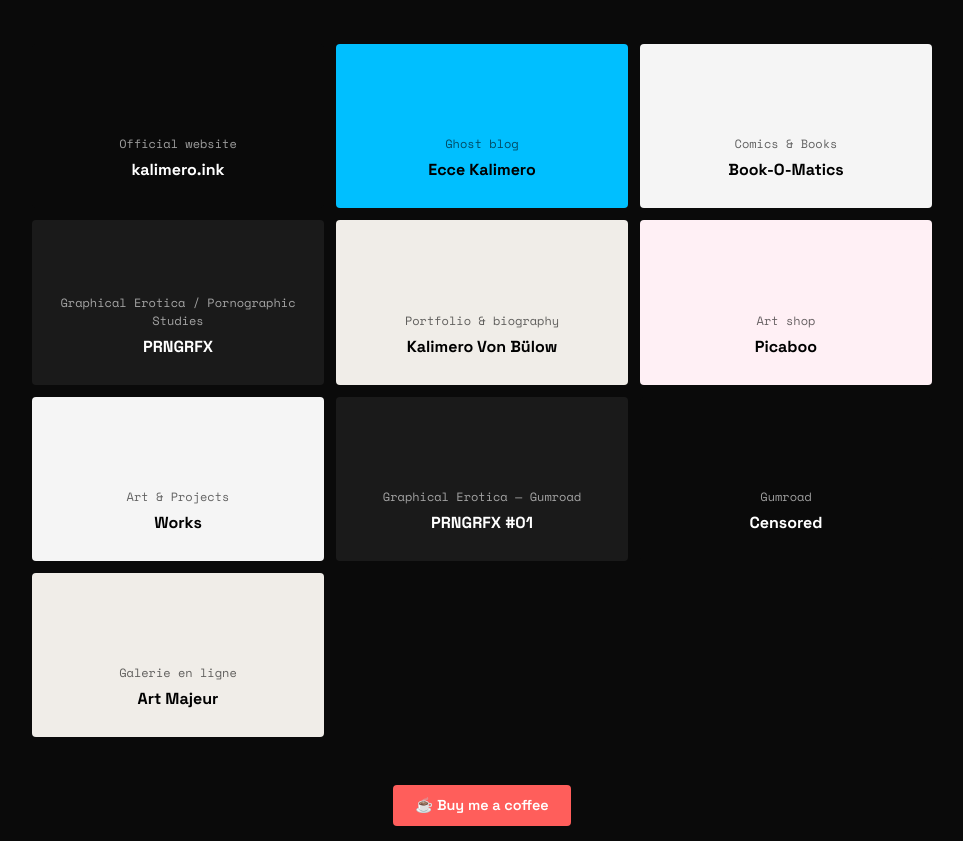
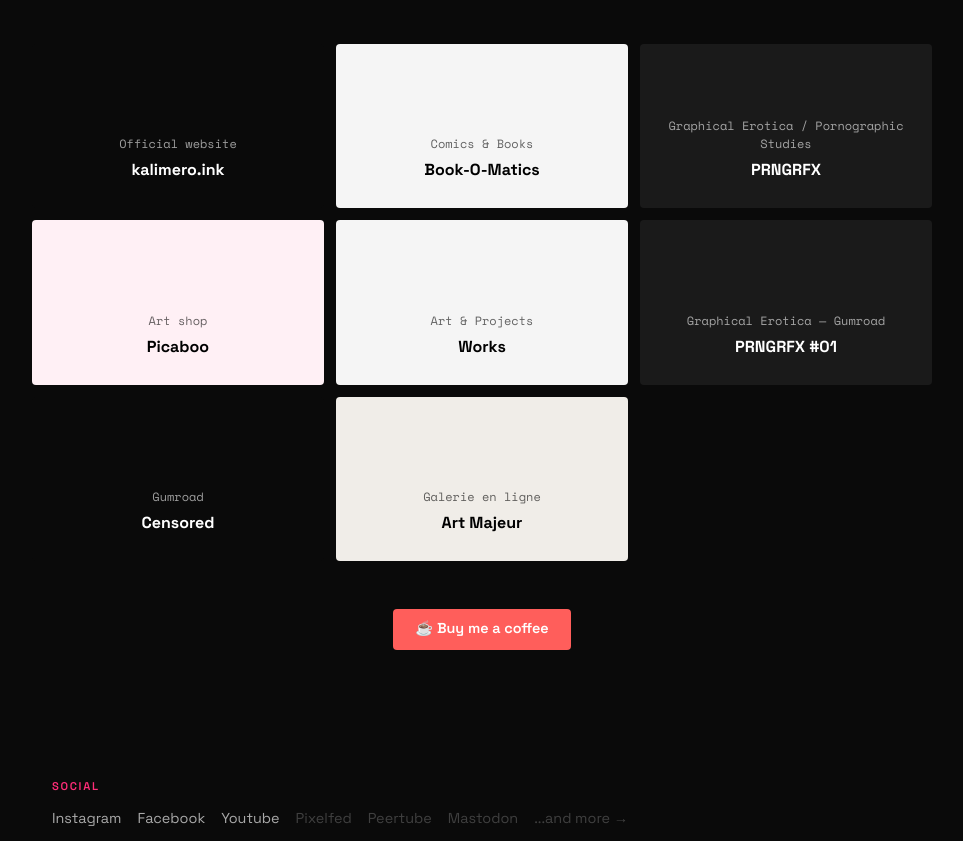
Before and after one commit to Kalimero-Von-Bulow/stationservice, a React (Vite) app: page / in a window 1280 px wide. Shown: the part 3800-4641 px from the top of the page, without its empty margins (158-1121 px from the left). Built offline with nearby package versions, Linux system fonts and the light colour scheme.

Commit message:
Add files via upload

```diff
--- a/Home.tsx
+++ b/Home.tsx
@@ -26,13 +26,6 @@
     textColor: "white",
   },
   {
-    title: "Ecce Kalimero",
-    url: "https://kalimero.ink/",
-    description: "Ghost blog",
-    bg: "#00BFFF",
-    textColor: "black",
-  },
-  {
     title: "Book-O-Matics",
     url: "https://ko-fi.com/kalimero_666/shop",
     description: "Comics & Books",
@@ -45,13 +38,6 @@
     description: "Graphical Erotica / Pornographic Studies",
     bg: "#1a1a1a",
     textColor: "white",
-  },
-  {
-    title: "Kalimero Von Bülow",
-    url: "https://kalimero.ink/",
-    description: "Portfolio & biography",
-    bg: "#f0ede8",
-    textColor: "black",
   },
   {
     title: "Picaboo",
```
